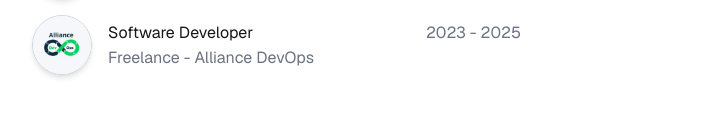
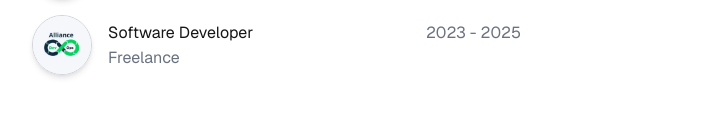
Before and after one commit to arisrodriguez/a-r, a Next.js app: page /sobre-mi in a window 1280 px wide. Shown: the part 1665-1801 px from the top of the page, without its empty margins (282-997 px from the left). Built offline with nearby package versions, Linux system fonts and the light colour scheme.

Commit message:
Ajuste de texto en el componente

```diff
--- a/src/app/components/About/AboutExperience.tsx
+++ b/src/app/components/About/AboutExperience.tsx
@@ -14,7 +14,7 @@ const experience = [
     {
         id: 2,
         title: "Software Developer",
-        company: "Freelance - Alliance DevOps",
+        company: "Freelance",
         period: "2023 - 2025",
         logo: "/images/AllianceDevOps.webp",
         link: "https://alliancedevops.com/",
```
